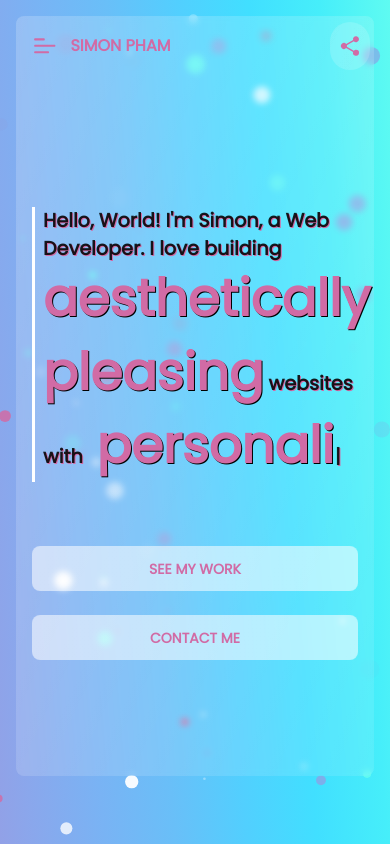
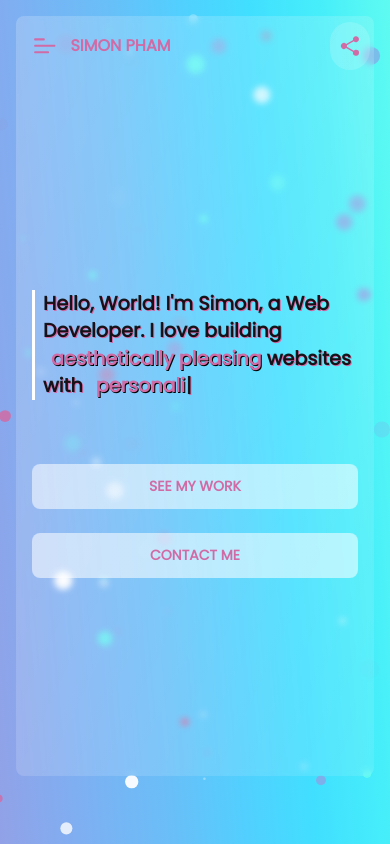
Before and after one commit to imsimonpham/simonportfolio, a React (Create React App) app: page / in a window 390 px wide. Shown: the top 844 px of the page. Built offline with nearby package versions, Linux system fonts and the light colour scheme.

Commit message:
font size hero

```diff
--- a/src/components/Hero.js
+++ b/src/components/Hero.js
@@ -46,6 +46,13 @@ const useStyles = makeStyles((theme) => {
           color: `${Colors.primary}`,
           textShadow: `1px 1px ${Colors.black}`,
           fontSize: "3.2rem",
+          [theme.breakpoints.down("sm")]: {
+            fontSize: "2rem",
+          },
+          [theme.breakpoints.down("xs")]: {
+            fontSize: "1.2rem",
+            paddingLeft: "0.5rem",
+          },
         },
       },
     },
```
